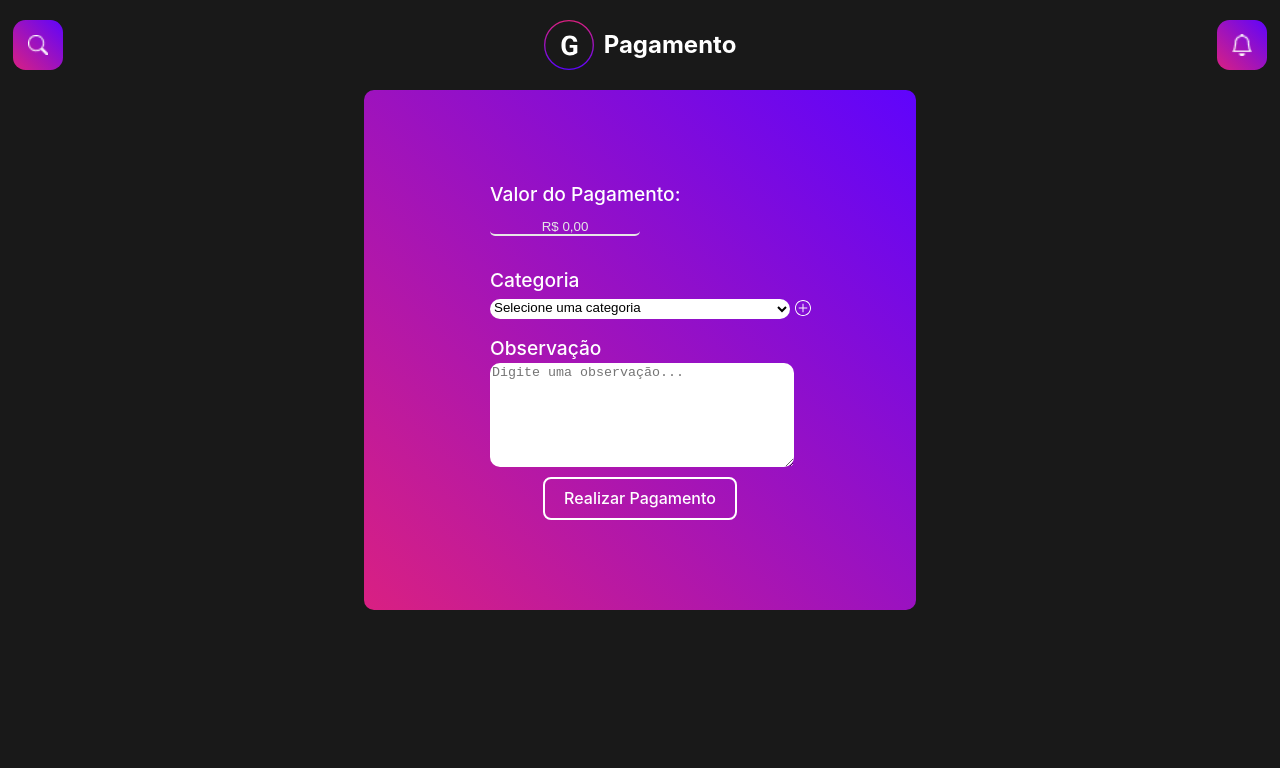
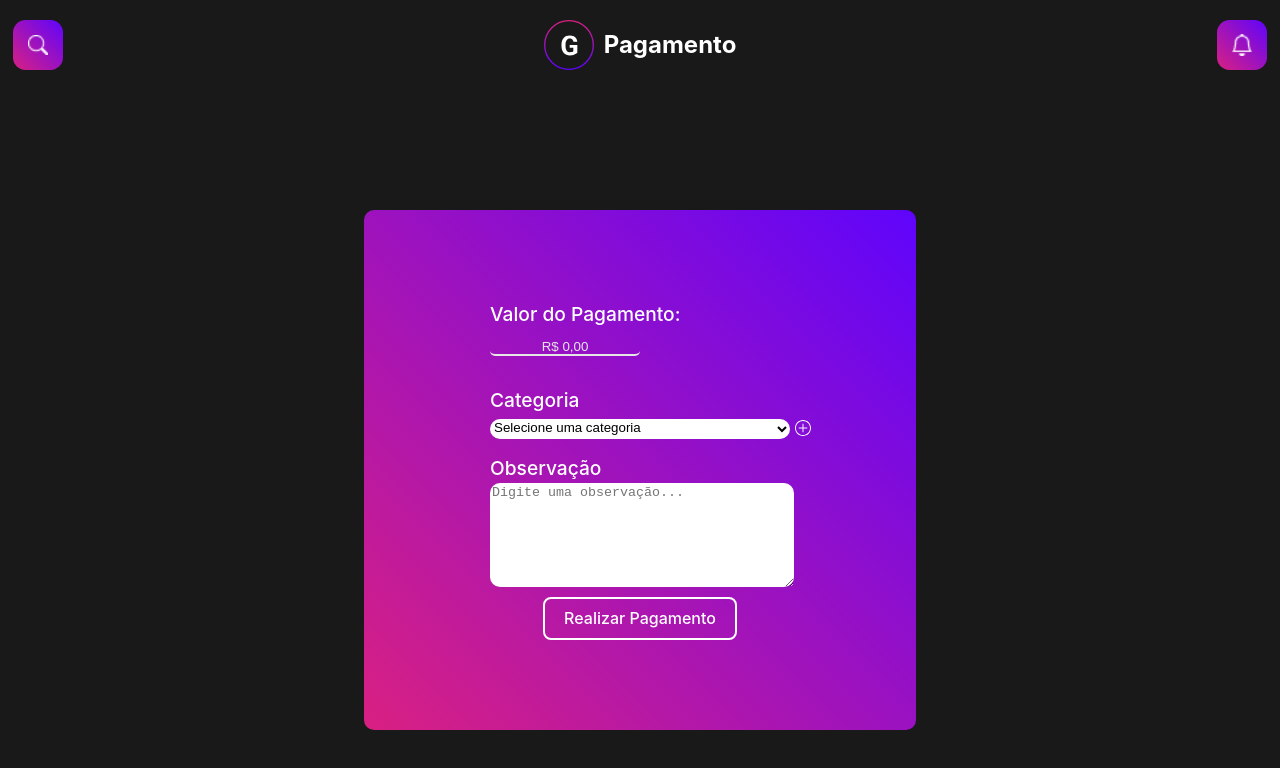
Before and after one commit to GeovaneRigonato/TesteWsac-CarteiraVirtual, a React (Vite) app in the folder front-end/: page /payment in a window 1280 px wide. Shown: the top 768 px of the page. Built offline with nearby package versions, Linux system fonts and the light colour scheme.

Commit message:
feat Update Paymente.tsx

```diff
--- a/front-end/src/screens/Payment/Payment.css
+++ b/front-end/src/screens/Payment/Payment.css
@@ -8,6 +8,8 @@
   flex-direction: column;
   color: white;
   font-weight: 500;
+  gap: 20px;
+
 
 }
 .container-form {
@@ -26,6 +28,7 @@
   padding: 20px;
   gap: 10px;
   font-size: 1.2em;
+  margin-top: 100px;
 }
 
 .input-observation {
--- a/front-end/src/screens/Payment/Payment.tsx
+++ b/front-end/src/screens/Payment/Payment.tsx
@@ -4,9 +4,13 @@ import Input from "../../components/Input/Input";
 import Header from "../../components/Header/Header";
 import NewCategory from "../../assets/NewCategory";
 import { useState } from "react";
+import { useNavigate } from "react-router-dom";
 
 function Payment() {
   const [valor, setValor] = useState("");
+  const [category, setCategory] = useState("");
+  const [observation, setObservation] = useState("");
+  const navigate = useNavigate();
 
   const handleChange = (event) => {
     // Obtenha o valor do input
@@ -25,10 +29,44 @@ function Payment() {
     setValor(formattedValor);
   };
 
+  const handleSubmit = async (event) => {
+    event.preventDefault();
+
+    try {
+      // Crie o objeto de dados para enviar na solicitação POST
+      const data = {
+        value: parseFloat(valor.replace(/[^\d,]/g, "").replace(",", ".")),
+        category,
+        observation,
+        walletId: 1, // Substitua pelo ID da carteira correto
+      };
+
+      // Envie a solicitação POST
+      const response = await fetch(`http://localhost:3000/movements/payment/${data.walletId}`, {
+        method: "POST",
+        headers: {
+          "Content-Type": "application/json",
+        },
+        body: JSON.stringify(data),
+      });
+
+      // Verifique se a solicitação foi bem-sucedida
+      if (response.ok) {
+        console.log("Pagamento realizado com sucesso!");
+        // Redirecione para a página inicial após o pagamento ser realizado
+        navigate("/home");
+      } else {
+        console.error("Erro ao realizar o pagamento:", response.statusText);
+      }
+    } catch (error) {
+      console.error("Erro ao realizar o pagamento:", error);
+    }
+  };
+
   return (
     <div className="container-payment">
       <Header title="Pagamento" />
-      <form className="container-form">
+      <form className="container-form" onSubmit={handleSubmit}>
         <div className="content-form">
           <label>Valor do Pagamento:</label>
           <Input placeholder="R$ 0,00" value={valor} onChange={handleChange} />
@@ -36,7 +74,7 @@ function Payment() {
         <div className="content-form">
           <label>Categoria</label>
           <div className="container-select">
-            <select className="content-select">
+            <select className="content-select" value={category} onChange={(event) => setCategory(event.target.value)}>
               <option value="">Selecione uma categoria</option>
               <option value="Alimentação">Alimentação</option>
               <option value="Transporte">Transporte</option>
@@ -53,6 +91,8 @@ function Payment() {
           <textarea
             className="input-observation"
             placeholder="Digite uma observação..."
+            value={observation}
+            onChange={(event) => setObservation(event.target.value)}
           />
         </div>
         <button className="button" type="submit">Realizar Pagamento</button>
```
